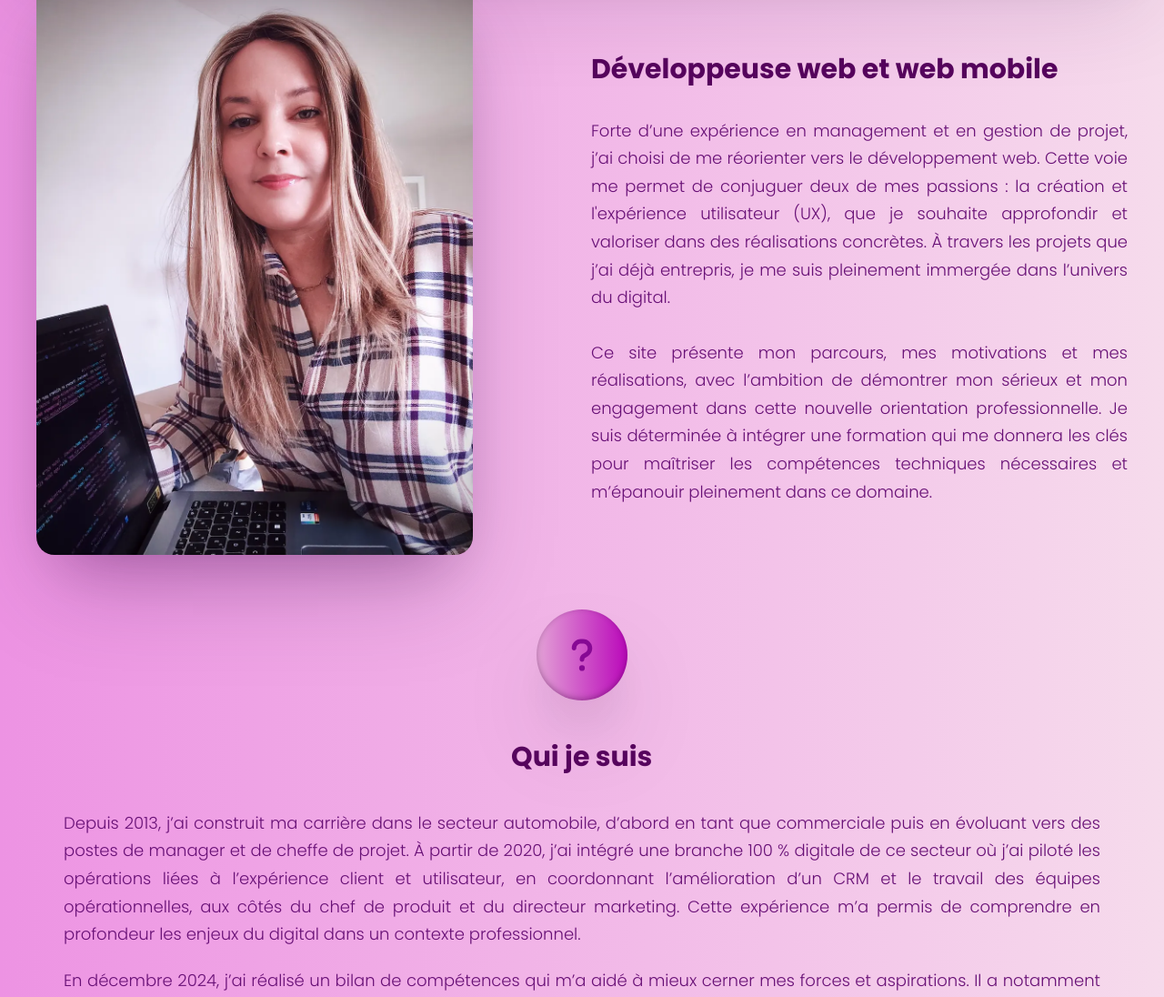
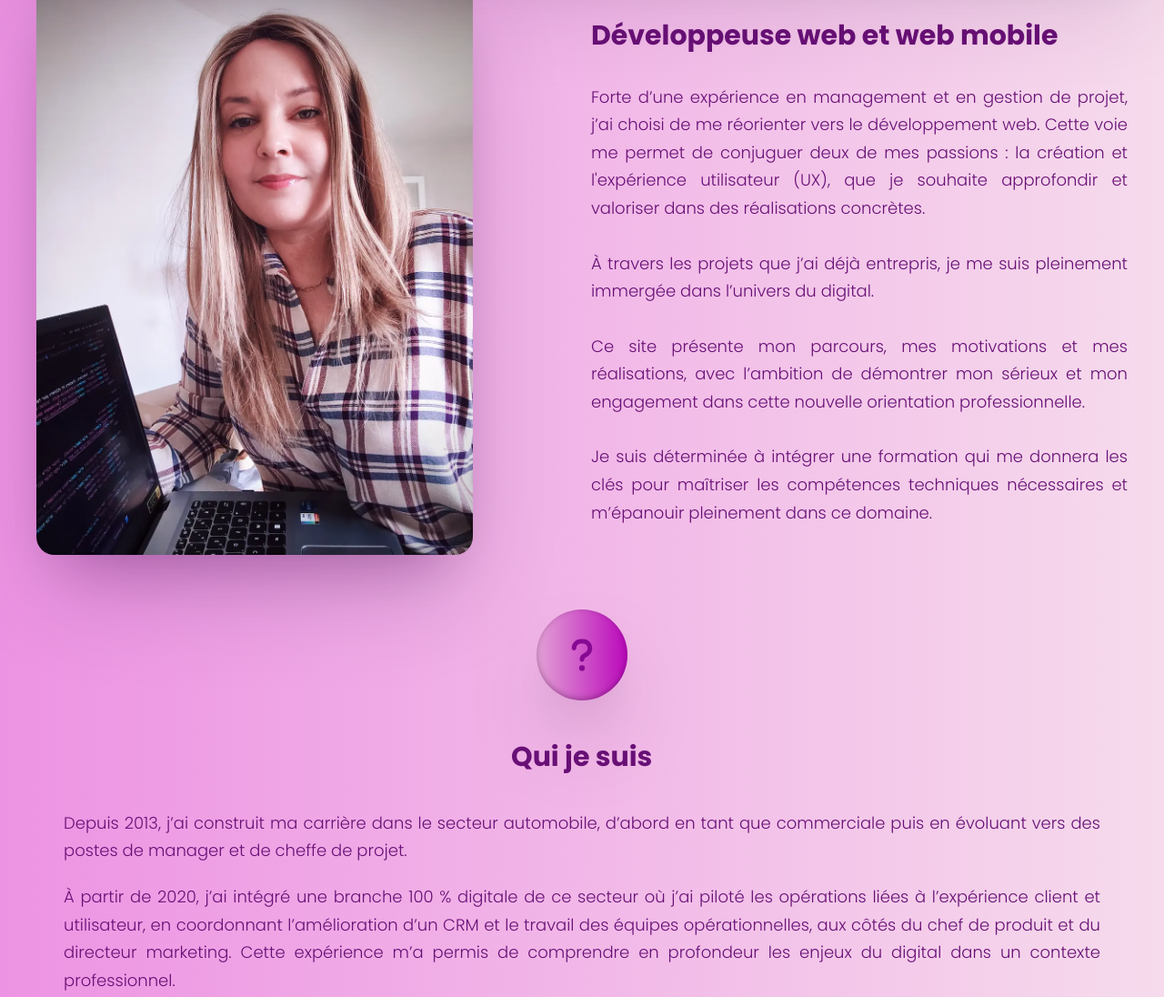
Before and after one commit to Gagathe121/cv-motivations-projets, a plain HTML site: page index.html in a window 1280 px wide. Shown: the part 120-1216 px from the top of the page at 91% size. Drawn offline with Linux system fonts and the light colour scheme.

Commit message:
update styles

```diff
--- a/index.html
+++ b/index.html
@@ -62,8 +62,8 @@
             <div class="burger__wrap" id="menu-desktop">
                 <ul class="burger__list list-unstyled">
                     <li><a href="#hero">Accueil</a></li>
-                    <li><a href="#about">Qui je suis</a></li>
-                    <li><a href="#cv">Mon parcours</a></li>
+                    <li><a href="#about">Qui je suis (LM)</a></li>
+                    <li><a href="#cv">Mon parcours (CV)</a></li>
                     <li><a href="#projects">Mes réalisations</a></li>
                 </ul>
             </div>
@@ -124,11 +124,13 @@
                 <h1 class="title">Développeuse web et web mobile</h1>
                     <p class= "hero-desktop__intro">
                     Forte d’une expérience en management et en gestion de projet, j’ai choisi de me réorienter vers le développement web.
-                    Cette voie me permet de conjuguer deux de mes passions : la création  et l'expérience utilisateur (UX), que je souhaite approfondir et valoriser dans des réalisations concrètes.
-                    À travers les projets que j’ai déjà entrepris, je me suis pleinement immergée dans l’univers du digital.</p>
+                    Cette voie me permet de conjuguer deux de mes passions : la création  et l'expérience utilisateur (UX), que je souhaite approfondir et valoriser dans des réalisations concrètes.</p>
 
-                    <p class= "hero-desktop__intro"> Ce site présente mon parcours, mes motivations et mes réalisations, avec l’ambition de démontrer mon sérieux et mon engagement dans cette nouvelle orientation professionnelle.
-                    Je suis déterminée à intégrer une formation qui me donnera les clés pour maîtriser les compétences techniques nécessaires et m’épanouir pleinement dans ce domaine.
+                    <p class= "hero-desktop__intro">À travers les projets que j’ai déjà entrepris, je me suis pleinement immergée dans l’univers du digital.</p>
+
+                    <p class= "hero-desktop__intro"> Ce site présente mon parcours, mes motivations et mes réalisations, avec l’ambition de démontrer mon sérieux et mon engagement dans cette nouvelle orientation professionnelle.</p>
+
+                    <p class= "hero-desktop__intro">Je suis déterminée à intégrer une formation qui me donnera les clés pour maîtriser les compétences techniques nécessaires et m’épanouir pleinement dans ce domaine.
                     </p>
             </div>
         </div>
@@ -157,7 +159,9 @@
         <h2 class="about__title">Qui je suis</h2>
     <!-- TEXTE  -->
         <div class="about__presentation">
-            <p>Depuis 2013, j’ai construit ma carrière dans le secteur automobile, d’abord en tant que commerciale puis en évoluant vers des postes de manager et de cheffe de projet. À partir de 2020, j’ai intégré une branche 100 % digitale de ce secteur où j’ai piloté les opérations liées à l’expérience client et utilisateur, en coordonnant l’amélioration d’un CRM et le travail des équipes opérationnelles, aux côtés du chef de produit et du directeur marketing. Cette expérience m’a permis de comprendre en profondeur les enjeux du digital dans un contexte professionnel.</p>
+            <p>Depuis 2013, j’ai construit ma carrière dans le secteur automobile, d’abord en tant que commerciale puis en évoluant vers des postes de manager et de cheffe de projet.</p>
+
+            <p>À partir de 2020, j’ai intégré une branche 100 % digitale de ce secteur où j’ai piloté les opérations liées à l’expérience client et utilisateur, en coordonnant l’amélioration d’un CRM et le travail des équipes opérationnelles, aux côtés du chef de produit et du directeur marketing. Cette expérience m’a permis de comprendre en profondeur les enjeux du digital dans un contexte professionnel.</p>
 
             <p>En décembre 2024, j’ai réalisé un bilan de compétences qui m’a aidé à mieux cerner mes forces et aspirations. Il a notamment révélé mon profil RIASEC : Investigateur, Conventionnel et Artiste, alliant curiosité intellectuelle, sens de l’organisation et créativité.</p>
 
@@ -414,7 +418,7 @@
                     </div>
     <!-- TEXTE -->
                     <div class="finished-projects__grid-item finished-projects__grid-item--text">
-                        <p class="finished-projects__description">Cette association sportive avait un besoin urgent de refonte complète de leur site web. J'ai conçu le nouveau site sur Wix, le CMS qu'ils utilisaient déjà pour faciliter la prise en main et la gestion interne.</p>
+                        <p class="finished-projects__description">Cette association sportive avait un besoin urgent de refonte complète de leur site web. J'ai conçu le nouveau site sur le CMS qu'ils avaient en place (Wix) afin de faciliter la prise en main et la gestion interne.</p>
 
                         <p class="finished-projects__description">L'objectif était de créer une interface claire, fluide et responsive afin de retenir les visiteurs sur le site et d'attirer de nouveaux adhérents grâce à une navigation plus intuitive.</p>
 
@@ -523,8 +527,8 @@
                 <h4>Accès rapide</h4>
                 <ul class="quick-links list-unstyled">
                     <li><a href="#hero">Accueil</a></li>
-                    <li><a href="#about">À propos</a></li>
-                    <li><a href="#cv">Mon parcours</a></li>
+                    <li><a href="#about">À propos (LM)</a></li>
+                    <li><a href="#cv">Mon parcours (CV)</a></li>
                     <li><a href="#projects">Mes réalisations</a></li>
                 </ul>
             </div>
--- a/style.css
+++ b/style.css
@@ -15,7 +15,7 @@ font-size: 62.5%; /* 62.5% passe la police par défaut à 10px donc ensuite 1 re
 }
 
 body{
-    color: #56045d;
+    color: #681076;
     font-family: "poppins", sans-serif;
     font-size: 1.8rem;
     background: linear-gradient(90deg, #ed93e3, #f6dbec);
@@ -33,6 +33,11 @@ body{
 }
 
 /* TITRES */
+h1{
+  font-size: 3rem;
+  font-weight: 700;
+}
+
 h2 {
     font-size: 2.5rem;
     font-weight: 700;
@@ -50,9 +55,11 @@ h3 {
     font-size: 2rem;
 }
 
-/* TEXTES */
-p{
-   color: #681076;
+p {
+  font-size: 1.8rem;
+  font-weight: 300;
+  line-height: 1.7;
+  margin-bottom: 1.4rem;
 }
 
 /* LIENS */
@@ -149,12 +156,14 @@ img {
 /* BASE DESKTOP */
 @media screen and (min-width: 750px) {
 
+
 h2 {
         font-size: 3rem;
  }
 h3 {
         font-size: 2.5rem;
 }
+
 }
 /*  ~~~~~~~~~~~~~~~~~~~~~~~~~~~ Fin de la base - commune à tous les écrans  ~~~~~~~~~~~~~~~~~~~~~~~~~  */
 
@@ -564,8 +573,6 @@ img {
 
 /* TITRE */
 .title {
-  font-size: 2.5rem;
-  font-weight: 700;
   text-align: center;
   opacity: 0;
   transform: scale(0.9);
@@ -576,9 +583,6 @@ img {
 /* INTRO */
 .hero-desktop__intro {
   margin-top: 2rem;
-  font-size: 1.8rem;
-  font-weight: 300;
-  line-height: 1.7;
   text-align: center;
   padding: 0 1rem;
   opacity: 1;
@@ -602,7 +606,6 @@ img {
   }
 
   .title {
-    font-size: 3rem;
     margin-top: 3rem;
     text-align: justify;
     animation: slideInLeft 0.8s ease-out forwards;
@@ -659,9 +662,6 @@ img {
 }
 
 .about__presentation p {
-  font-size: 1.8rem;
-  font-weight: 300;
-  line-height: 1.7;
   text-align: left;
   margin-bottom: 2rem;
 }
@@ -710,8 +710,6 @@ img {
 }
 
 .hard-skills__title {
-  font-size: 2rem;
-  font-weight: 700;
   margin-bottom: 1rem;
 }
 
@@ -836,17 +834,13 @@ img {
   justify-content: center;
   align-items: center;
   text-align: center;
-
   font-size: 1.8rem;
   font-weight: 500;
-
   max-width: 100%;
   padding: 1rem;
   border-radius: 2px;
-
   backdrop-filter: blur(10px);
   background: rgba(255, 255, 255, 0.15);
-
   box-shadow:
     rgba(57, 5, 73, 0.25) 0px 50px 100px -20px,
     rgba(70, 4, 71, 0.3) 0px 30px 60px -30px,
@@ -1057,7 +1051,7 @@ img {
 
 /*  ~~~~~~~~~~~~~~~~~~~~~~~~~~~~~~~~~~~~     Section Réalisations     ~~~~~~~~~~~~~~~~~~~~~~~~~~~~~~~~  */
 
-/* --------------------------------FINSIHED PROJETCS------------------------------------- */
+/* ----------------------------------------FINSIHED PROJETCS------------------------------------------- */
 
 .finished-projects {
   display: flex;
@@ -1067,7 +1061,6 @@ img {
 }
 
 .finished-projects__intro {
-  font-size: 1.8rem;
   font-weight: 500;
   text-align: center;
   margin: 2rem 0;
@@ -1081,8 +1074,6 @@ img {
 
 .finished-projects__grid-item--text {
   margin: 0 2rem 2rem 2rem;
-  font-size: 1.8rem;
-  font-weight: 300;
 }
 
 .finished-projects__grid {
@@ -1187,9 +1178,7 @@ img {
   }
 
 .wip-projects__grid-item--text {
-  font-size: 1.8rem;
-  font-weight: 300;
-  line-height: 1.6;
+  font-weight: 500;
   display: flex;
   flex-direction: column;
   gap: 1rem;
@@ -1316,6 +1305,10 @@ img {
   display: flex;
 }
 
+.footer__text{
+  font-size: 1.4rem;
+}
+
 
 @media (min-width: 750px) {
 
```
Lines whose indentation alone changed are shown as unchanged.
